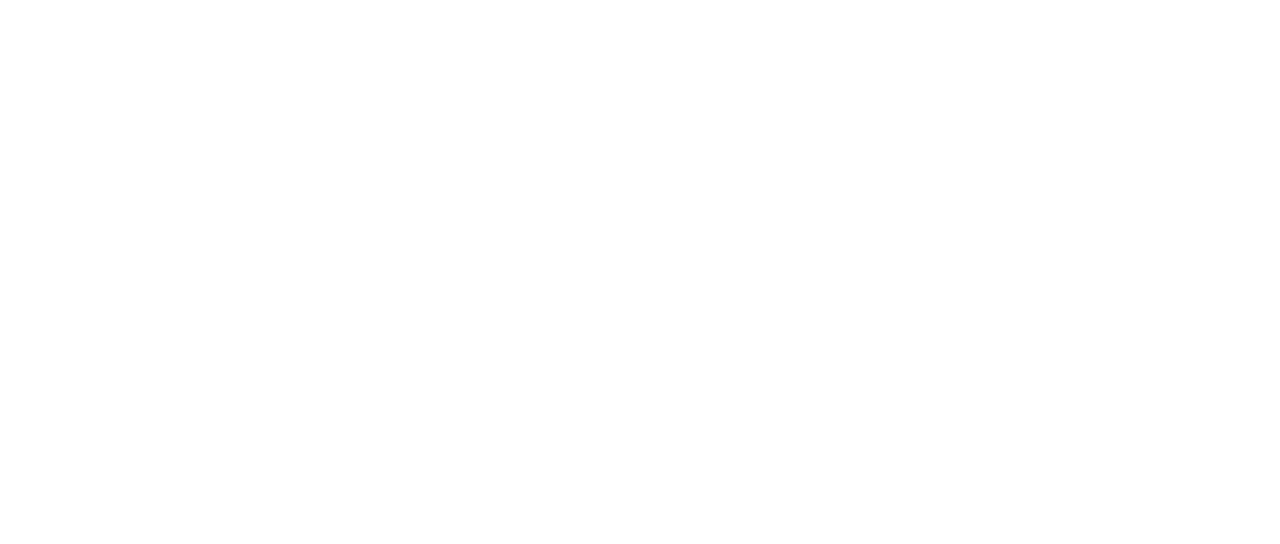
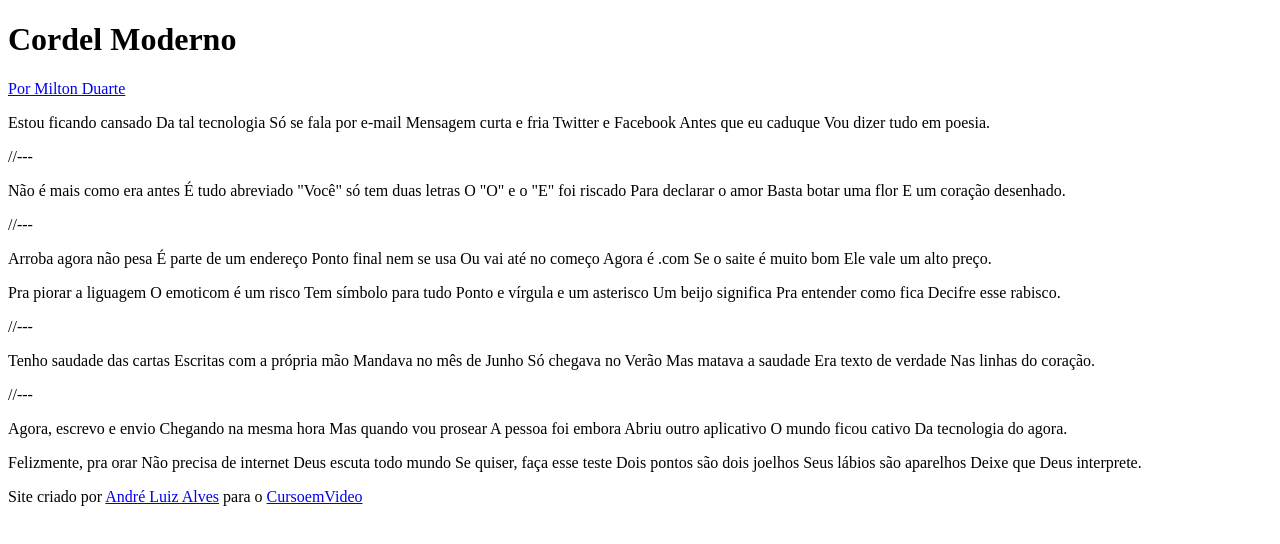
Before and after one commit to Oevidente/projeto-cordel, a plain HTML site: page index.html in a window 1280 px wide. Drawn offline with Linux system fonts and the light colour scheme.

Commit message:
Atualiza links

```diff
--- a/index.html
+++ b/index.html
@@ -5,11 +5,54 @@
   <meta charset="UTF-8">
   <meta http-equiv="X-UA-Compatible" content="IE=edge">
   <meta name="viewport" content="width=device-width, initial-scale=1.0">
-  <title>Document</title>
+  <title>Cordel Moderno</title>
 </head>
 
 <body>
+  <header>
+    <h1>Cordel Moderno</h1>
+    <p><a href="https://www.recantodasletras.com.br/poesias/3186743" target="_blank" rel="external">Por Milton Duarte</a></p>
+  </header>
 
+  <p>
+    Estou ficando cansado Da tal tecnologia Só se fala por e-mail Mensagem curta e fria Twitter e Facebook Antes que eu caduque Vou dizer tudo em poesia.
+  </p>
+
+  //---
+
+  <p>
+    Não é mais como era antes É tudo abreviado "Você" só tem duas letras O "O" e o "E" foi riscado Para declarar o amor Basta botar uma flor E um coração desenhado.
+  </p>
+
+  //---
+
+  <p>
+    Arroba agora não pesa É parte de um endereço Ponto final nem se usa Ou vai até no começo Agora é .com Se o saite é muito bom Ele vale um alto preço.
+  </p>
+
+  <p>
+    Pra piorar a liguagem O emoticom é um risco Tem símbolo para tudo Ponto e vírgula e um asterisco Um beijo significa Pra entender como fica Decifre esse rabisco.
+  </p>
+
+  //---
+
+  <p>
+    Tenho saudade das cartas Escritas com a própria mão Mandava no mês de Junho Só chegava no Verão Mas matava a saudade Era texto de verdade Nas linhas do coração.
+  </p>
+
+  //---
+
+  <p>
+    Agora, escrevo e envio Chegando na mesma hora Mas quando vou prosear A pessoa foi embora Abriu outro aplicativo O mundo ficou cativo Da tecnologia do agora.
+  </p>
+
+  <p>
+    Felizmente, pra orar Não precisa de internet Deus escuta todo mundo Se quiser, faça esse teste Dois pontos são dois joelhos Seus lábios são aparelhos Deixe que Deus interprete.
+  </p>
+
+  <footer>
+    <p>Site criado por <a href="https://github.com/oevidente" target="_blank" rel="external">André Luiz Alves</a> para o <a href="https://www.cursoemvideo.com" target="_blank" rel="external">CursoemVideo</a></p>
+  </footer>
 </body>
 
 </html>
```
